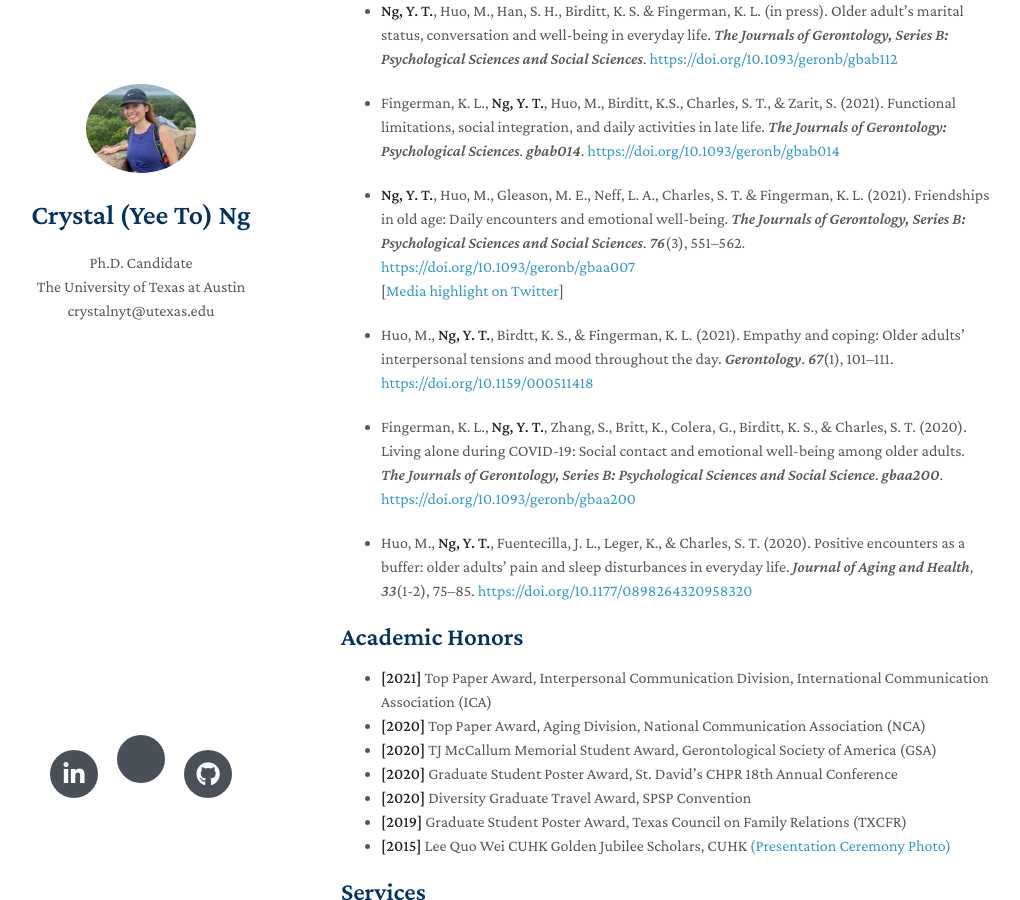
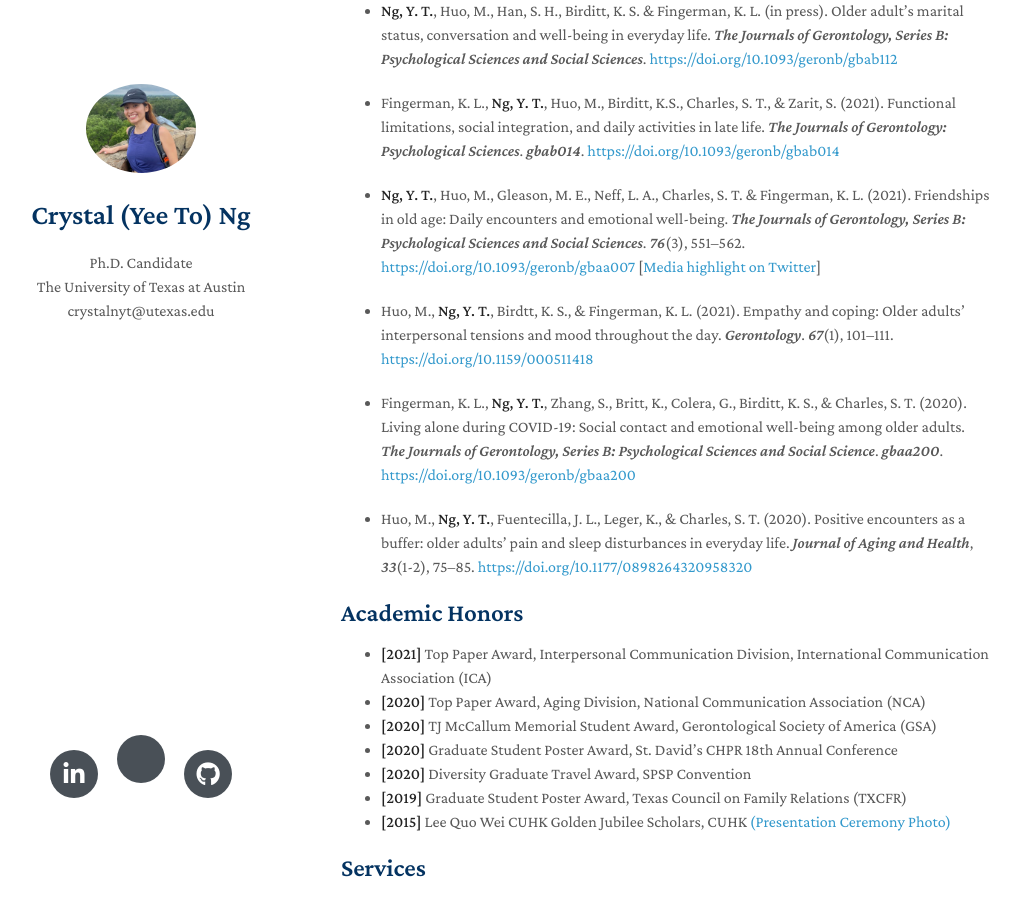
Before and after one commit to Crystal-ng/Crystal-ng.github.io, a Jekyll site: the page built from index.md, in a window 1280 px wide and 900 px high, scrolled down 808 px. Shown: the whole window, without its empty margins (129-1149 px from the left). Built offline with Jekyll 4.4.1, drawn with Linux system fonts in a browser that asks for light colours; nearby versions of some CDN libraries; a style sheet for code colours, icons or effects is not loaded; our own code applies the rules of GitHub Pages for plain Markdown files.

Commit message:
Update index.md

```diff
--- a/index.md
+++ b/index.md
@@ -32,9 +32,7 @@ My name is Crystal Ng. I am a Ph.D. candidate at the University of Texas at Aust
 
 - Fingerman, K. L., **Ng, Y. T.**, Huo, M., Birditt, K.S., Charles, S. T., & Zarit, S. (2021). Functional limitations, social integration, and daily activities in late life. *The Journals of Gerontology: Psychological Sciences*. *gbab014*. [https://doi.org/10.1093/geronb/gbab014](https://doi.org/10.1093/geronb/gbab014)
 
-- **Ng, Y. T.**, Huo, M., Gleason, M. E., Neff, L. A., Charles, S. T. & Fingerman, K. L. (2021). Friendships in old age: Daily encounters and emotional well-being. *The Journals of Gerontology, Series B: Psychological Sciences and Social Sciences*. *76*(3), 551–562. [https://doi.org/10.1093/geronb/gbaa007](https://doi.org/10.1093/geronb/gbaa007)
-  <br>
-  [[Media highlight on Twitter](https://twitter.com/geronsociety/status/1288828207467311104)]
+- **Ng, Y. T.**, Huo, M., Gleason, M. E., Neff, L. A., Charles, S. T. & Fingerman, K. L. (2021). Friendships in old age: Daily encounters and emotional well-being. *The Journals of Gerontology, Series B: Psychological Sciences and Social Sciences*. *76*(3), 551–562. [https://doi.org/10.1093/geronb/gbaa007](https://doi.org/10.1093/geronb/gbaa007) [[Media highlight on Twitter](https://twitter.com/geronsociety/status/1288828207467311104)]
 
 - Huo, M., **Ng, Y. T.**, Birdtt, K. S., & Fingerman, K. L. (2021). Empathy and coping: Older adults’ interpersonal tensions and mood throughout the day. *Gerontology*. *67*(1), 101–111. [https://doi.org/10.1159/000511418](https://doi.org/10.1159/000511418)
 
```
